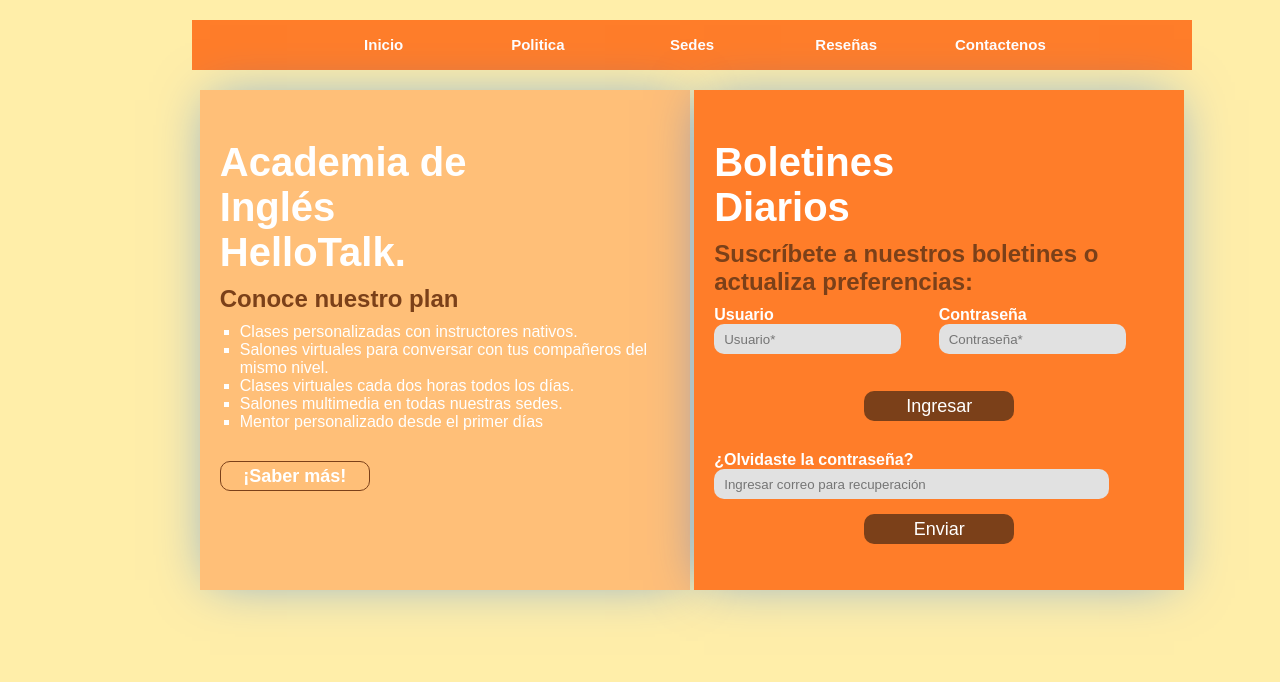
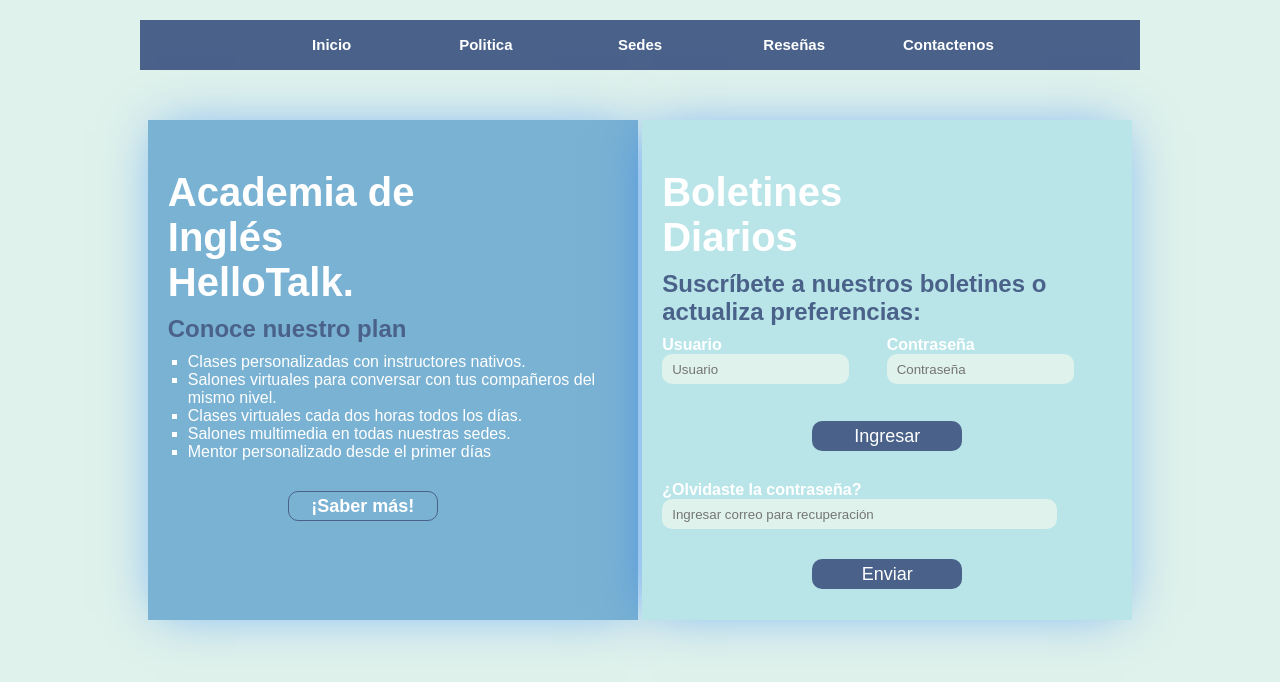
Before and after one commit to Josecode10/landing_responsivo, a plain HTML site: page index.html in a window 1280 px wide. Drawn offline with nearby package versions, Linux system fonts and the light colour scheme.

Commit message:
first commit

```diff
--- a/index.html
+++ b/index.html
@@ -57,7 +57,7 @@
                             <label for="Usuario">Usuario</label>
                         </div>
                         <div>
-                            <input type="text" placeholder="Usuario*" required>
+                            <input type="text" placeholder="Usuario" required>
                         </div>
                     </div>
                     <div class="subscripcion">
@@ -65,7 +65,7 @@
                             <label for="Contraseña">Contraseña</label>
                         </div>
                         <div>
-                            <input type="text" placeholder="Contraseña*" required>
+                            <input type="text" placeholder="Contraseña" required>
                         </div>
                     </div>
                     <div class="ingresar">
--- a/styles.css
+++ b/styles.css
@@ -10,37 +10,42 @@
 
 /* Establer la variable para el color */
 :root {
-    --color: #7B4019;
-}
-
-li a {
-    color: var(--color)
+    --color: #4A628A;
 }
 
 body {
     height: 100%;
-    width: 70%;
+    width: 100%;
+    /* Centrar los elementos */
     margin: 0 auto;
-    background-color: #FFEEA9;
+    background-color: #DFF2EB;
 }
 
+/* Establecer reglas de estilo para el encabezado */
 header {
-    background-color: #FF7D29;
+    background-color: #4A628A;
     width: 1000px;
     height: 50px;
-    margin: 20px auto;
+    margin: 20px auto 50px;
     text-align: center;
     line-height: 50px;
     font-weight: bold;
     font-size: 15px;
 }
 
+/* Establecer margen interna para le botón saber más */
+.sabermas {
+    padding-left: 120px;
+}
+
+/* Establecer elementos del encabezado como bloques en línea */
 header div {
     font-style: none;
     width: 150px;
     display: inline-block;
 }
 
+/* # Dar estilos a caja que contiene la caja de información y formulario */
 .landing {
     width: 1000px;
     height: 500px;
@@ -48,11 +53,12 @@
     text-align: center;
 }
 
+/* Dar estilos a la caja de información y del formulario */
 .info,
 .form-container {
     width: 490px;
     height: 500px;
-    background-color: #FF7D29;
+    background-color: #B9E5E8;
     display: inline-block;
     vertical-align: top;
     margin: 0px auto;
@@ -62,13 +68,12 @@
     box-shadow: 0px 0px 50px -10px rgba(0, 100, 255, 0.5);
 }
 
+/* Dar estilos a la caja que da información al visitante */
 .info {
-    background-color: #FFBF78;
-    background-size: cover;
-    background-position: center;
-    background-repeat: no-repeat;
+    background-color: #7AB2D3;
     padding: 20px;
 }
+
 
 .btn {
     width: 150px;
@@ -81,6 +86,7 @@
     font-size: 18px;
 }
 
+/* Dar estilos al botón 'saber más' */
 .btn1 {
     width: 150px;
     height: 30px;
@@ -123,9 +129,6 @@
     margin-bottom: 20px;
 }
 
-.sabermas {
-
-}
 .subscripcion {
     width: 220px;
     height: 55px;
@@ -135,13 +138,13 @@
 input {
     border-radius: 10px;
     height: 30px;
-    background-color: #e1e1e1;
+    background-color: #DFF2EB;
     padding-left: 10px;
     border: none;
 }
 
 [type="email"] {
-    margin-bottom: 15px;
+    margin-bottom: 30px;
     width: 395px;
 }
 
@@ -166,16 +169,17 @@
     list-style: square;
 }
 
-
-@media (max-width: 390px) {
+/* Las siguientes reglas aplican para pantallas de 390px o menos */
+@media (max-width: 440px) {
 
     header{
-        background-color: #FFEEA9;
+        background-color: #DFF2EB;
         height: auto;
+        width: auto;
         /* overflow-y: auto; */
     }
     header div {
-        background-color: #FF7D29;
+        background-color: #4A628A;
         height: 50px;
         width: 380px;
         display: block;
@@ -197,6 +201,4 @@
     }
 
 
-
-
 }
```
